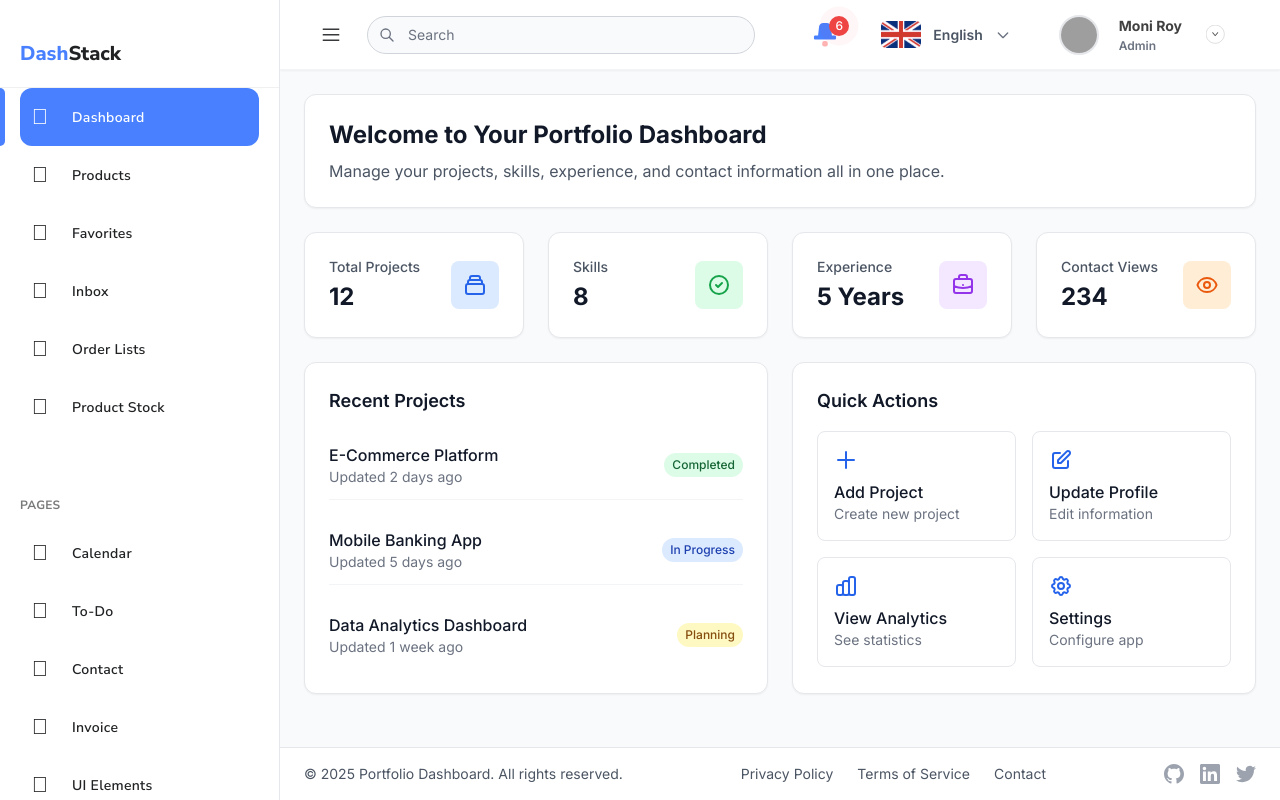
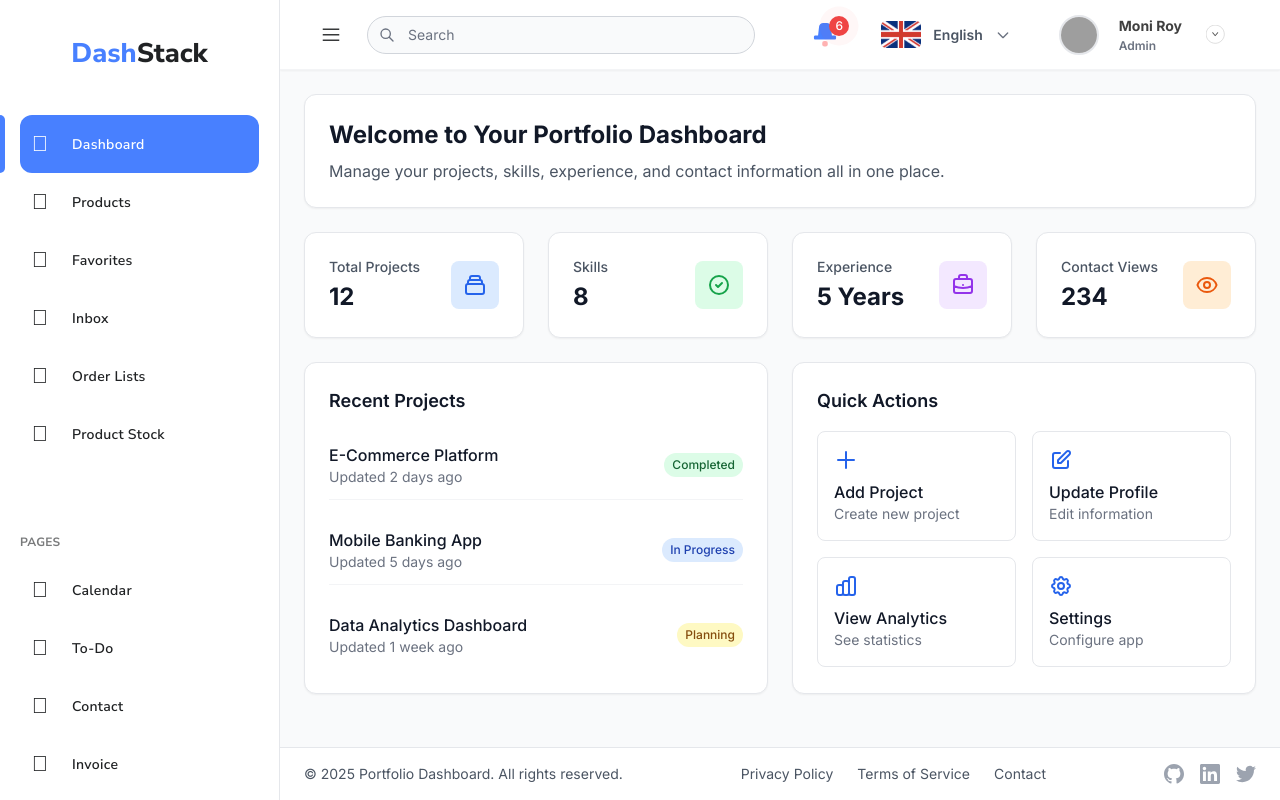
Before and after one commit to EkaBachrudin/personal-dashboard, an Angular app: page /dashboard in a window 1280 px wide. Built offline with nearby package versions, Linux system fonts and the light colour scheme; grey boxes are pictures that could not be loaded.

Commit message:
sidebar styling

```diff
--- a/src/app/layout/components/sidebar/sidebar.component.scss
+++ b/src/app/layout/components/sidebar/sidebar.component.scss
@@ -15,14 +15,14 @@
 
 // Logo Section
 .logo-section {
-  padding: 40px 20px 20px;
-  border-bottom: 1px solid #f0f0f0;
+  @apply px-10 pt-10 pb-12;
 }
 
 .logo-text {
+  @apply text-center;
   font-family: 'Nunito Sans', sans-serif;
   font-weight: 800;
-  font-size: 20px;
+  font-size: 27px;
   line-height: 27px;
   margin: 0;
 
@@ -109,19 +109,10 @@
 // Divider
 .divider {
   height: 1px;
-  background: #e0e0e0;
-  margin: 20px 0;
+  background: linear-gradient(to right, transparent 0%, #d1d5db 20%, #d1d5db 80%, transparent 100%);
+  margin: 25px 0;
+  opacity: 1;
   position: relative;
-
-  &::before {
-    content: '';
-    position: absolute;
-    left: 20%;
-    right: 0.08%;
-    top: 20%;
-    bottom: 20%;
-    background: #e0e0e0;
-  }
 }
 
 // Pages Section
```
